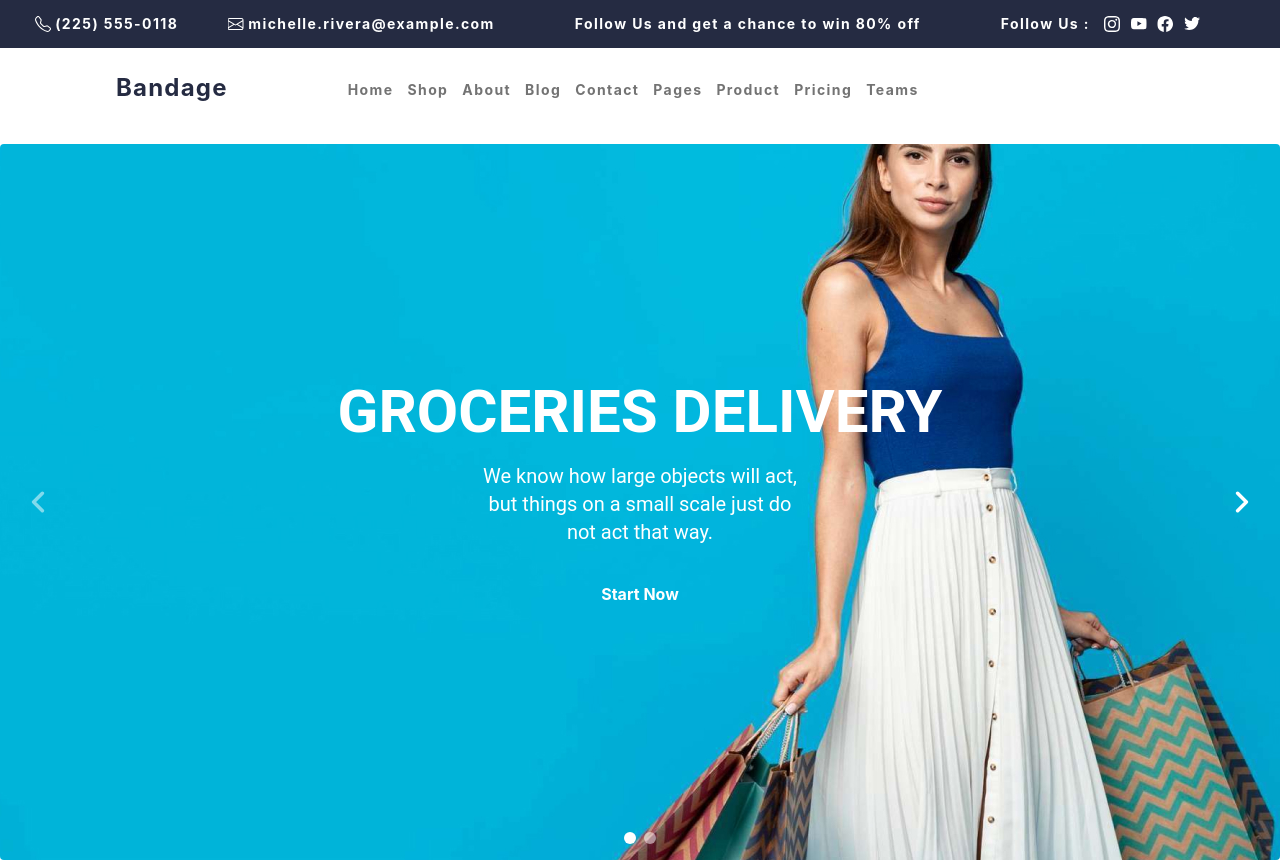
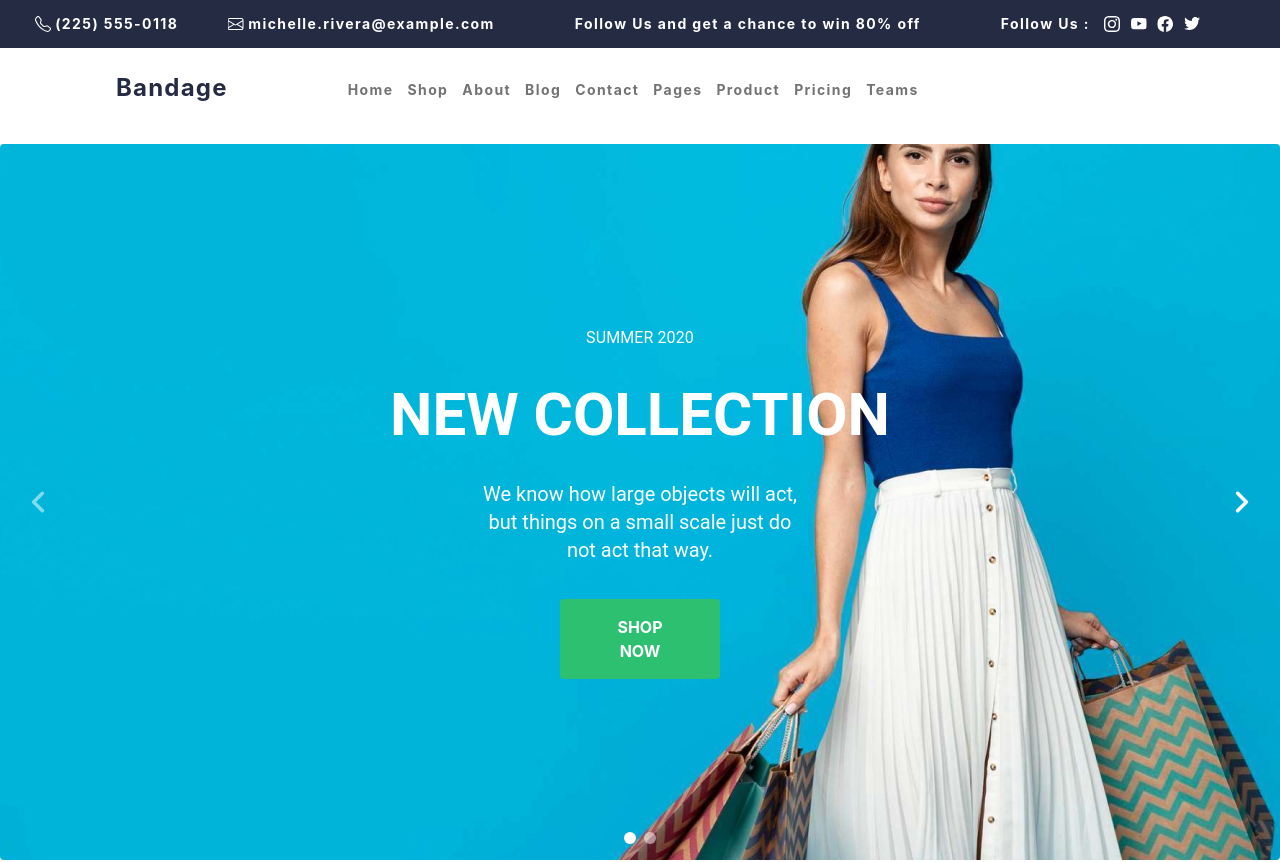
Before and after one commit to deniz244/e-commerce, a React (Create React App) app: page / in a window 1280 px wide. Shown: the top 862 px of the page. Built offline with nearby package versions, Linux system fonts and the light colour scheme.

Commit message:
CarouselWithContent needs css fixes

```diff
--- a/src/components/homeComps/CarouselWithContent.js
+++ b/src/components/homeComps/CarouselWithContent.js
@@ -6,14 +6,21 @@ export default function CarouselWithContent() {
     <Carousel className="rounded h-[716px] ">
       <div className="relative h-full w-full">
         <img src={bg} alt="image 1" className=" h-full w-full object-cover" />
-        <div className="absolute inset-0 grid place-items-center  ">
-          <div className="w-3/4 text-center md:w-2/4  flex flex-col gap-5">
+        <div className="absolute inset-0 grid place-items-center">
+          <div className="w-3/4 text-center md:w-2/4  flex flex-col gap-[35px]">
+            <Typography
+              variant="h5"
+              color="white"
+              className="w-[290px] sm:w-1/2 m-auto font-normal text-center text-white text-[16px] leading-[24px] tracking-[0.1px]"
+            >
+              SUMMER 2020
+            </Typography>
             <Typography
               variant="h1"
               color="white"
               className="font-bold sm:text-6xl text-[40px] text-white text-center"
             >
-              GROCERIES DELIVERY
+              NEW COLLECTION
             </Typography>
             <Typography
               variant="lead"
@@ -26,9 +33,9 @@ export default function CarouselWithContent() {
             <div className="flex justify-center gap-2">
               <Link
                 to="/shopping"
-                className="w-40 m-auto rounded py-[1rem] px-10  bg-primary-color font-bold text-base text-center text-white"
+                className="w-40 m-auto rounded py-[1rem] px-10  bg-[#2DC071] font-bold text-base text-center text-white"
               >
-                Start Now
+                SHOP NOW
               </Link>
             </div>
           </div>
@@ -36,14 +43,14 @@ export default function CarouselWithContent() {
       </div>
       <div className="relative h-full w-full">
         <img src={bg} alt="image 1" className="h-full w-full object-cover" />
-        <div className="absolute inset-0 grid place-items-center bg-black/75 ">
+        <div className="absolute inset-0 grid place-items-center">
           <div className="w-3/4 text-center md:w-2/4  flex flex-col gap-5">
             <Typography
               variant="h1"
               color="white"
               className="font-bold sm:text-6xl text-[40px] text-white text-center"
             >
-              GROCERIES DELIVERY
+              NEW COLLECTION
             </Typography>
             <Typography
               variant="lead"
@@ -56,7 +63,7 @@ export default function CarouselWithContent() {
             <div className="flex justify-center gap-2">
               <Link
                 to="/product-list"
-                className="w-40 m-auto rounded py-[1rem] px-10  bg-primary-color font-bold text-base text-center text-white"
+                className="w-40 m-auto rounded py-[1rem] px-10  bg-[#2DC071] font-bold text-base text-center text-white"
               >
                 Start Now
               </Link>
```
